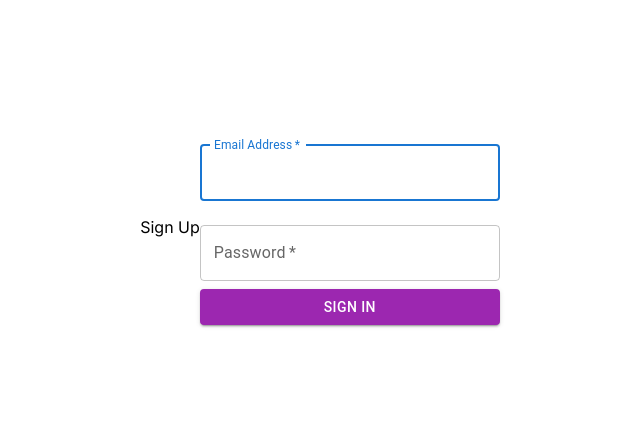
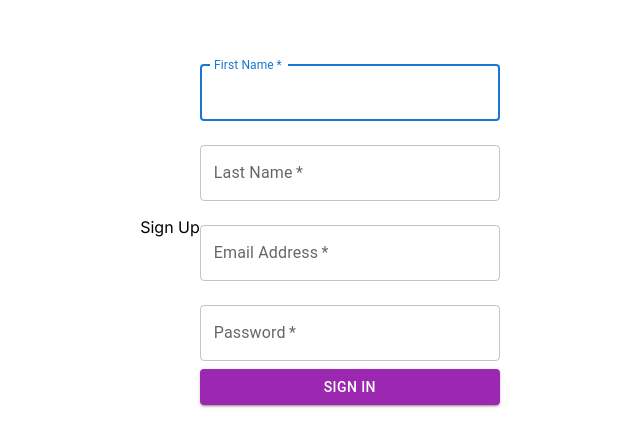
Before and after one commit to hewayman/ecommerce-site-client, a Next.js app: page /register in a window 1280 px wide. Shown: the part 173-620 px from the top of the page, without its empty margins (320-960 px from the left). Built offline with nearby package versions, Linux system fonts and the light colour scheme.

Commit message:
add fields to register and error message to login

```diff
--- a/src/components/Auth/LoginForm.tsx
+++ b/src/components/Auth/LoginForm.tsx
@@ -12,6 +12,7 @@ const LoginForm = () => {
   const router = useRouter();
   const [email, setEmail] = useState<string>('');
   const [password, setPassword] = useState<string>('');
+  const [errorMessage, setErrorMessage] = useState<string>('');
 
   const handleSubmit = (e: FormEvent<HTMLFormElement>) => {
     e.preventDefault();
@@ -34,7 +35,8 @@ const LoginForm = () => {
         context.setTokenContext(data.sessionToken);
         context.setUserIdContext(data.user.id);
       })
-      .then(() => router.push('/'));
+      .then(() => router.push('/'))
+      .catch((err) => setErrorMessage('Incorrect email or password'));
   };
 
   return (
@@ -70,6 +72,7 @@ const LoginForm = () => {
           Sign In
         </Button>
       </form>
+      {errorMessage}
     </div>
   );
 };
--- a/src/components/Auth/RegisterForm.tsx
+++ b/src/components/Auth/RegisterForm.tsx
@@ -10,6 +10,8 @@ import { AuthContext } from '../AuthContext';
 const LoginForm = () => {
   const context = useContext(AuthContext);
   const router = useRouter();
+  const [firstName, setFirstName] = useState<string>('');
+  const [lastName, setLastName] = useState<string>('');
   const [email, setEmail] = useState<string>('');
   const [password, setPassword] = useState<string>('');
 
@@ -18,6 +20,8 @@ const LoginForm = () => {
 
     const url = `${APIURL}/user/register`;
     const body = {
+      firstName: firstName,
+      lastName: lastName,
       email: email,
       password: password,
     };
@@ -34,7 +38,8 @@ const LoginForm = () => {
         context.setTokenContext(data.sessionToken);
         context.setUserIdContext(data.user.id);
       })
-      .then(() => router.push('/'));
+      .then(() => router.push('/'))
+      .catch((error) => console.log({ error }));
   };
 
   return (
@@ -44,11 +49,29 @@ const LoginForm = () => {
         <TextField
           margin="normal"
           required
+          id="firstName"
+          label="First Name"
+          name="firstName"
+          autoComplete="firstName"
+          autoFocus
+          onChange={(e) => setFirstName(e.target.value)}
+        />
+        <TextField
+          margin="normal"
+          required
+          id="lastName"
+          label="Last Name"
+          name="lastName"
+          autoComplete="lastName"
+          onChange={(e) => setLastName(e.target.value)}
+        />
+        <TextField
+          margin="normal"
+          required
           id="email"
           label="Email Address"
           name="email"
           autoComplete="email"
-          autoFocus
           onChange={(e) => setEmail(e.target.value)}
         />
         <TextField
```
